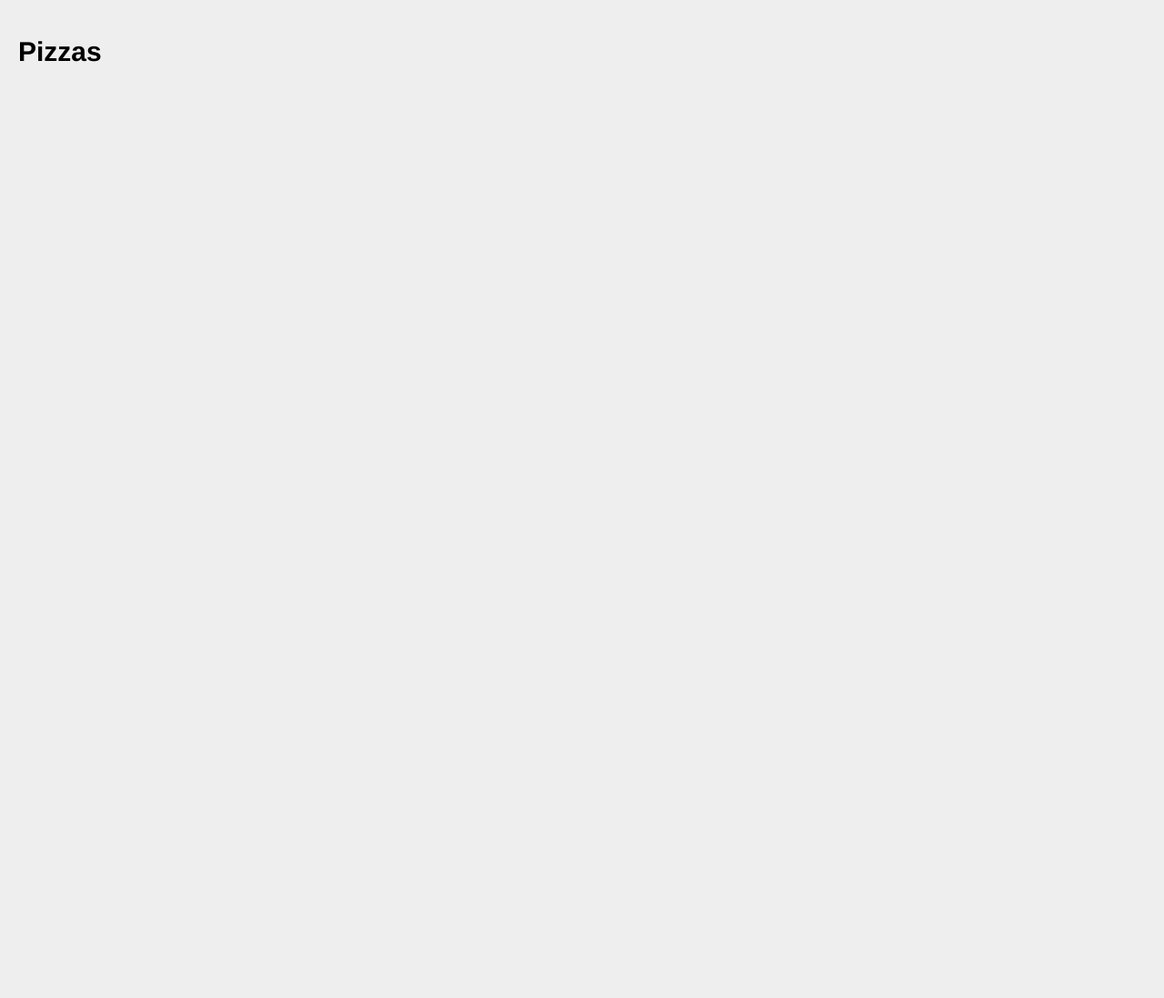
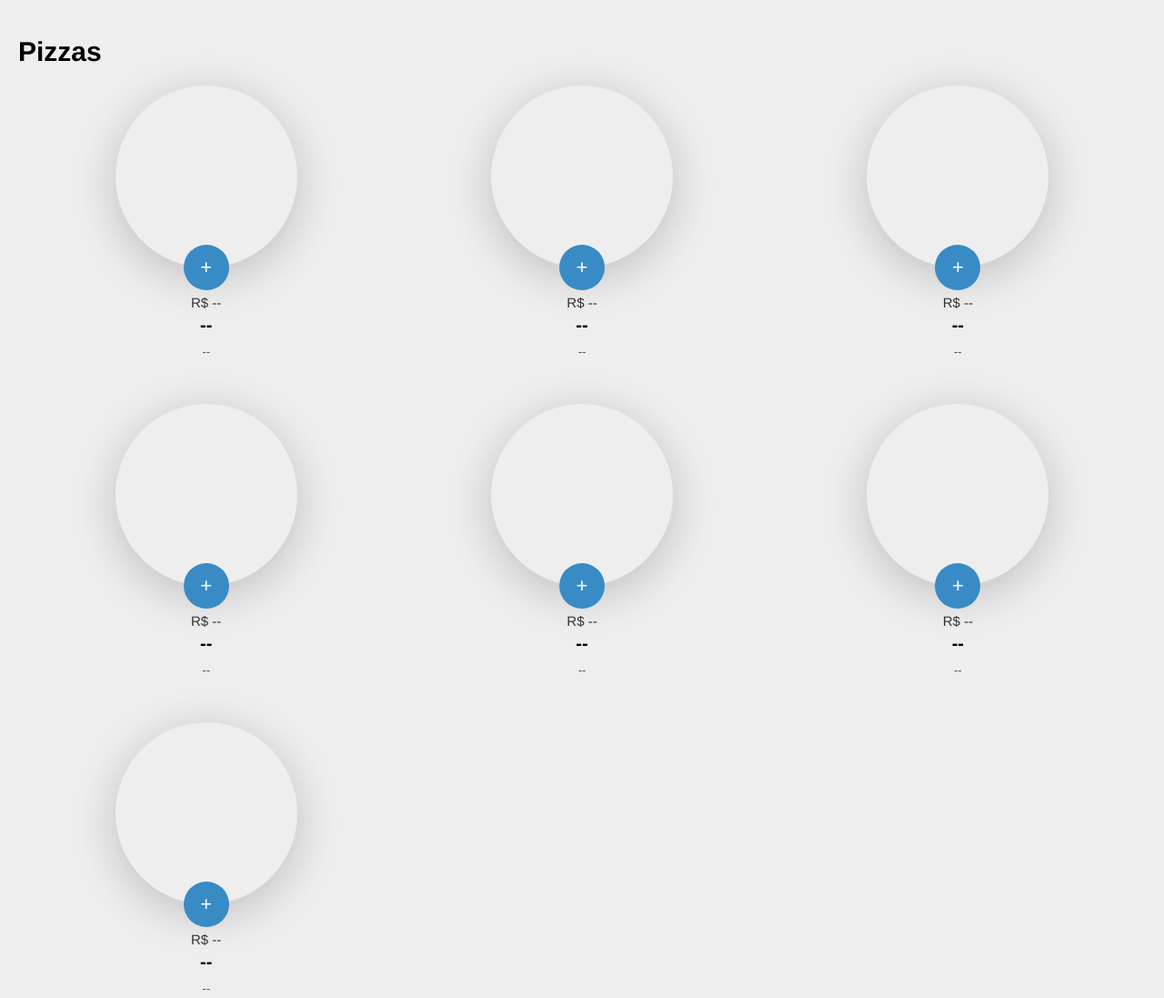
Before and after one commit to Custodio-dev29/Projeto-Pizza, a plain HTML site: page index.html in a window 1280 px wide. Shown: the whole page at 91% size. Before the commit the page ends 800 px from the top, so only its background shows below. Drawn offline with Linux system fonts and the light colour scheme; a web font is replaced by a local one.

Commit message:
implementing model tags in javascript

```diff
--- a/script.js
+++ b/script.js
@@ -0,0 +1,13 @@
+const c = (el) => document.querySelector(el);
+const cs = (el) => document.querySelectorAll(el);
+
+pizzaJson.map((item, index) => {
+
+    // clona o modelo de visualização
+
+    let pizzaItem = c('.models .pizza-item').cloneNode(true);
+
+    //preenche as informalções em pizzaItem
+
+    c('.pizza-area').append(pizzaItem);
+});
```
Also changed, not shown: index.html (+3 -0 lines).
